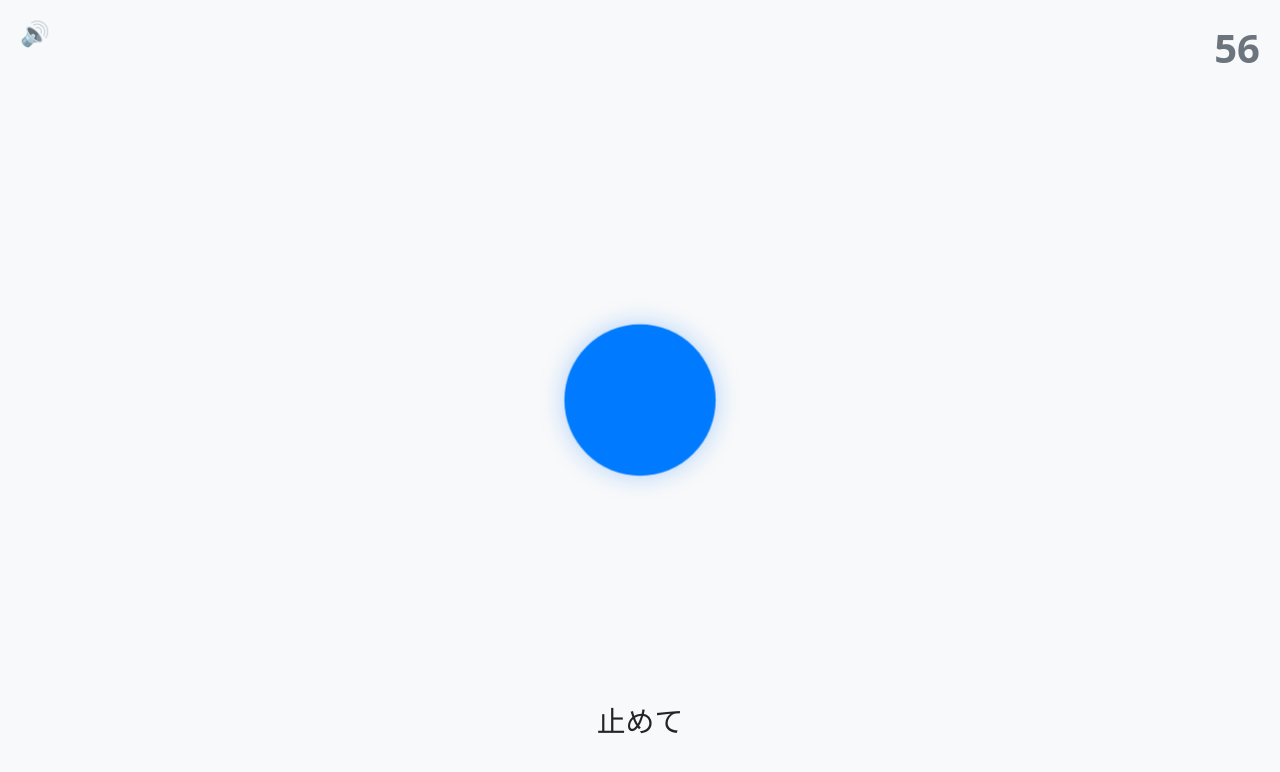
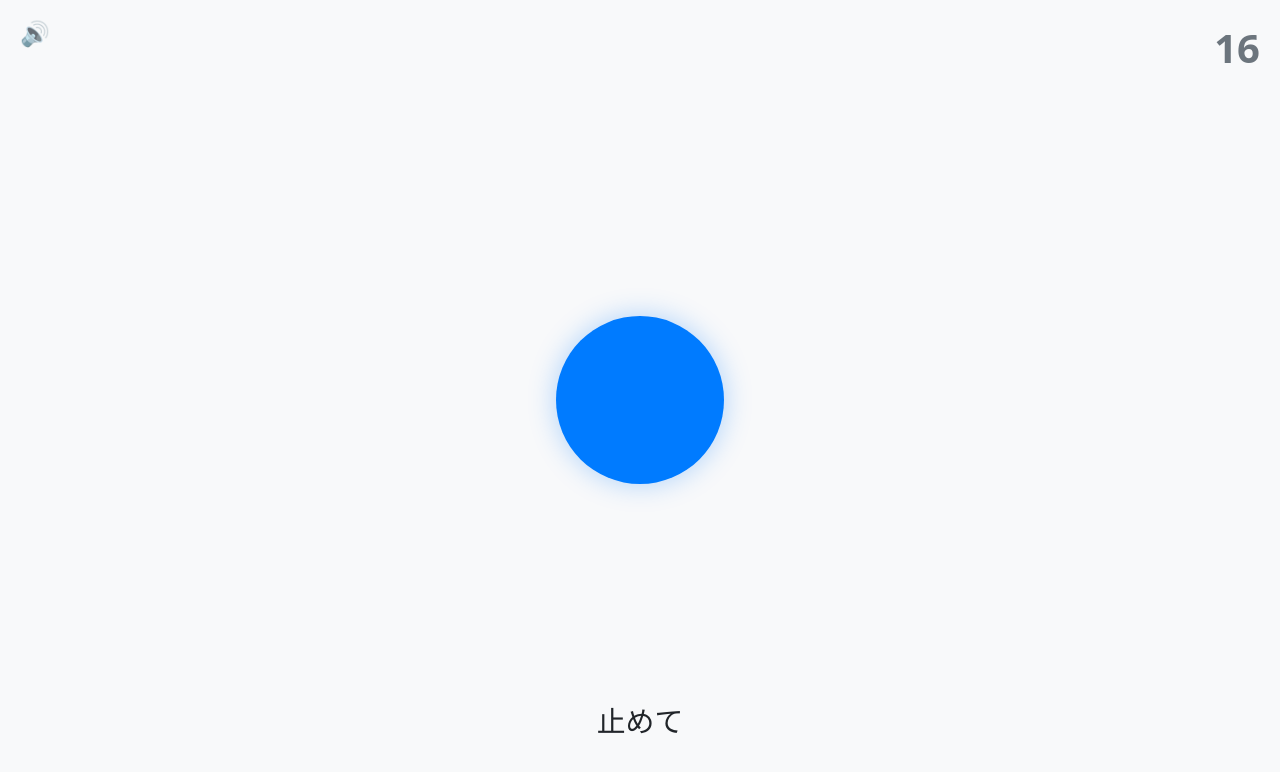
Before and after one commit to cayenneheart/github.io, a plain HTML site: page index.html in a window 1280 px wide. Drawn offline with Linux system fonts and the light colour scheme.

Commit message:
chore: default to 20s and hold-phase keeps circle enlarged

```diff
--- a/app.js
+++ b/app.js
@@ -30,9 +30,10 @@ class BreathingApp {
   parseParams() {
     const params = new URLSearchParams(window.location.search);
 
-    // 合計秒数の取得（デフォルト60秒）
-    let sec = parseInt(params.get('sec')) || 60;
-    if (sec < 10 || sec > 600) sec = 60; // 10秒〜10分の範囲制限
+  // 合計秒数の取得（デフォルト20秒）
+  let sec = parseInt(params.get('sec'));
+  if (isNaN(sec)) sec = 20;
+  if (sec < 5 || sec > 600) sec = 20; // 5秒〜10分の範囲制限
 
     // パターンの取得（デフォルト4-2-4）
     let pattern = params.get('pattern') || '4-2-4';
--- a/index.html
+++ b/index.html
@@ -10,7 +10,7 @@
 </head>
 <body>
   <button class="audio-control" id="audioToggle" title="音楽のオン/オフ">🎵</button>
-  <div class="timer" id="timer">60</div>
+  <div class="timer" id="timer">20</div>
 
   <div class="breathing-container">
     <div class="breathing-circle" id="breathingCircle"></div>
--- a/style.css
+++ b/style.css
@@ -87,6 +87,7 @@ body {
 }
 
 .breathing-circle.hold {
+  transform: scale(1.4);
   transition: transform 0.3s ease-in-out;
 }
 
```
